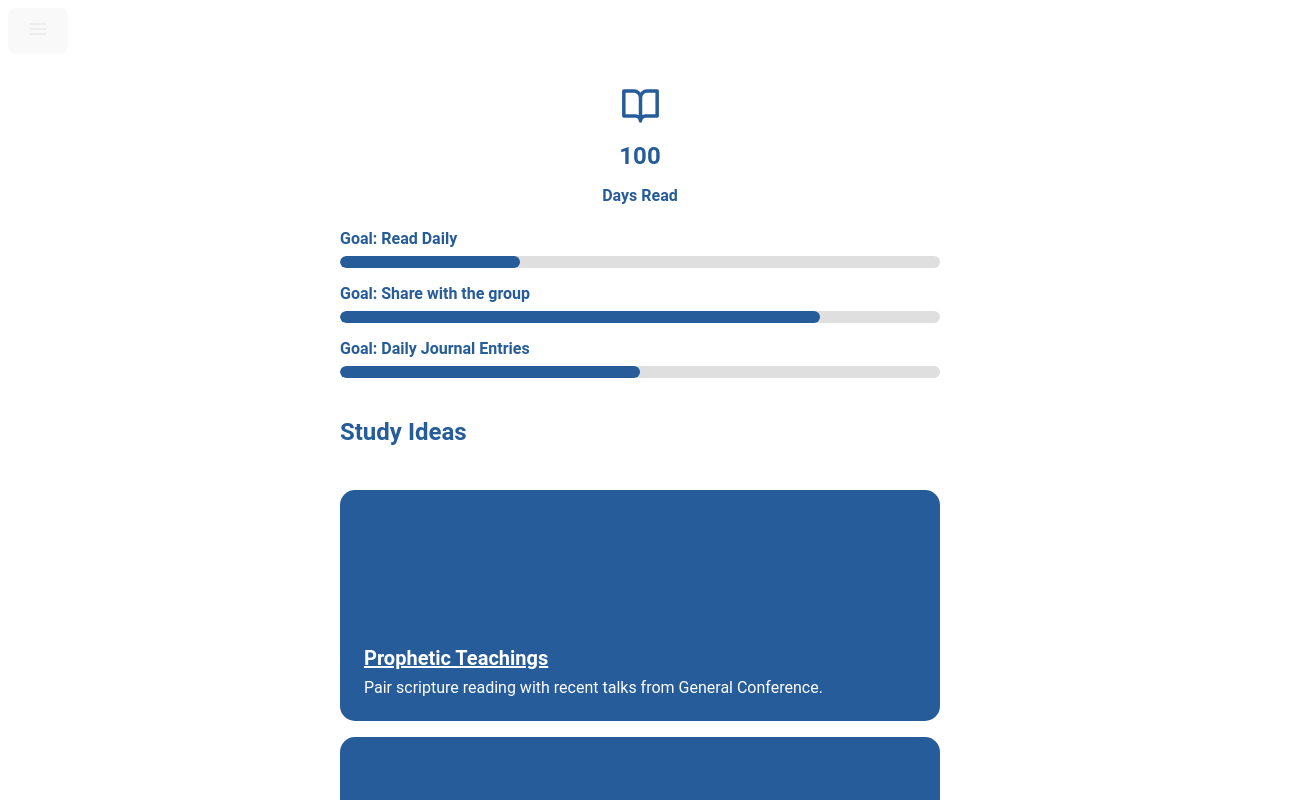
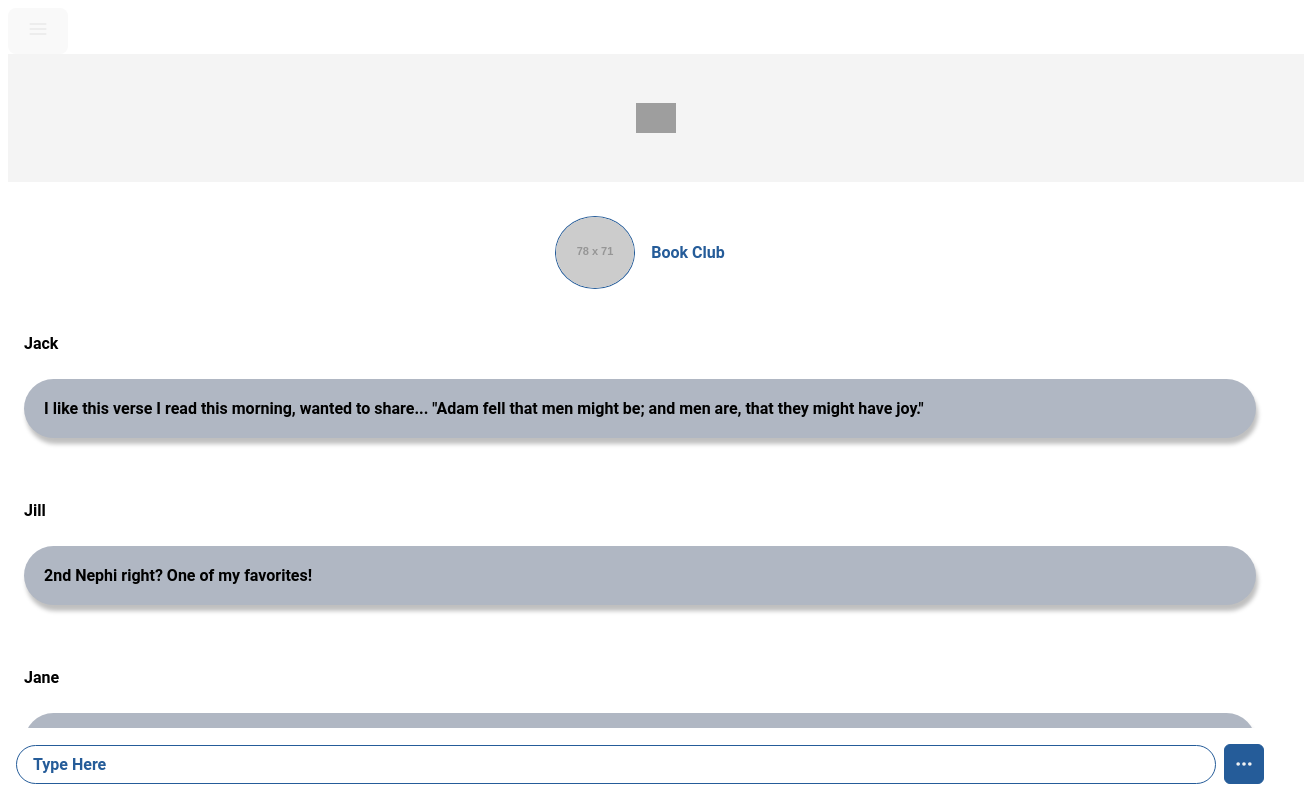
Before and after one commit to TaytGodwin/IS401Project, a React (Vite) app in the folder frontend/: page /settings in a window 1280 px wide. Before the commit this address led to /menu. Shown: the top 800 px of the page, 1304 px wide, since content can reach past the window. Built offline with nearby package versions, Linux system fonts and the light colour scheme; grey boxes are pictures that could not be loaded.

Commit message:
Revert "Merge branch 'Views' of https://github.com/TaytGodwin/IS401Project into Views"
This reverts commit 4e643de86769eaef555d8d9c77ca8a691fd064bf, reversing
changes made to 834635ab327ee38db2ee78359cfd9da76c3b9b29.

```diff
--- a/frontend/src/App.tsx
+++ b/frontend/src/App.tsx
@@ -25,7 +25,7 @@ function App() {
           <Route path="profile" element={<ProfilePage />} />
           {/* CreatePost route */}
           <Route path="notes" element={<NotesList />} />
-          <Route path="recent-chat" element={<ChatInterface />} />
+          <Route path="settings" element={<ChatInterface />} />
           <Route path="/" element={<Navigate to="/login" />} />
           <Route path="*" element={<Navigate to="/menu" />} />{' '}
           {/* Fallback for unknown routes */}
--- a/frontend/src/components/GroupChat/ChatInterface.tsx
+++ b/frontend/src/components/GroupChat/ChatInterface.tsx
@@ -1,5 +1,6 @@
 'use client';
 import * as React from 'react';
+import ChatHeader from './ChatHeader';
 import GroupInfo from './GroupInfo';
 import ChatMessages from './ChatMessages';
 import ChatInput from './ChatInput';
@@ -7,6 +8,7 @@ import ChatInput from './ChatInput';
 const ChatInterface: React.FC = () => {
   return (
     <div className="chat-container">
+      <ChatHeader />
       <main className="chat-content">
         <GroupInfo
           avatarUrl="https://placehold.co/78x71/255C99/255C99"
--- a/frontend/src/components/Home/StudyCard.tsx
+++ b/frontend/src/components/Home/StudyCard.tsx
@@ -3,13 +3,12 @@ import React from 'react';
 interface StudyCardProps {
   title: string;
   description: string;
-  imageUrl: string;
 }
 
 const StudyCard: React.FC<StudyCardProps> = ({ title, description }) => {
   return (
     <article className="study-card">
-      <div className="card-image"></div>
+      <div className="card-image" />
       <div className="card-content">
         <h3 className="card-title">{title}</h3>
         <p className="card-description">{description}</p>
@@ -24,11 +23,6 @@ const StudyCard: React.FC<StudyCardProps> = ({ title, description }) => {
         .card-image {
           height: 132px;
           background-color: cover;
-        }
-        .card-image img {
-          width: 100%;
-          height: 100%;
-          object-fit: cover;
         }
         .card-content {
           padding: 24px;
--- a/frontend/src/components/Home/StudyIdeas.tsx
+++ b/frontend/src/components/Home/StudyIdeas.tsx
@@ -7,25 +7,21 @@ const StudyIdeas: React.FC = () => {
       title: 'Prophetic Teachings',
       description:
         'Pair scripture reading with recent talks from General Conference.',
-      imageUrl: 'https://via.placeholder.com/150',
     },
     {
       title: 'Character Study',
       description:
         'Study the life, choices, and faith of a prophet or disciple.',
-      imageUrl: 'https://via.placeholder.com/150',
     },
     {
       title: 'Verse Mapping',
       description:
         'Pick a verse, break it down by keywords, definitions, and cross-references.',
-      imageUrl: 'https://via.placeholder.com/150',
     },
     {
       title: 'Ideas for Kids',
       description:
         'Help children learn about Jesus Christ in ways they understand',
-      imageUrl: 'https://via.placeholder.com/150',
     },
   ];
 
@@ -36,7 +32,6 @@ const StudyIdeas: React.FC = () => {
           key={index}
           title={idea.title}
           description={idea.description}
-          imageUrl={idea.imageUrl}
         />
       ))}
       <style jsx>{`
--- a/frontend/src/index.css
+++ b/frontend/src/index.css
@@ -3,7 +3,7 @@
 
 
   color-scheme: light dark;
-  color: #255c99;
+  color: rgba(255, 255, 255, 0.87);
   background-color: #255c99;
 
   font-synthesis: none;
```
Also changed, not shown: frontend/src/components/Layout/Navbar.tsx (+7 -12 lines).
